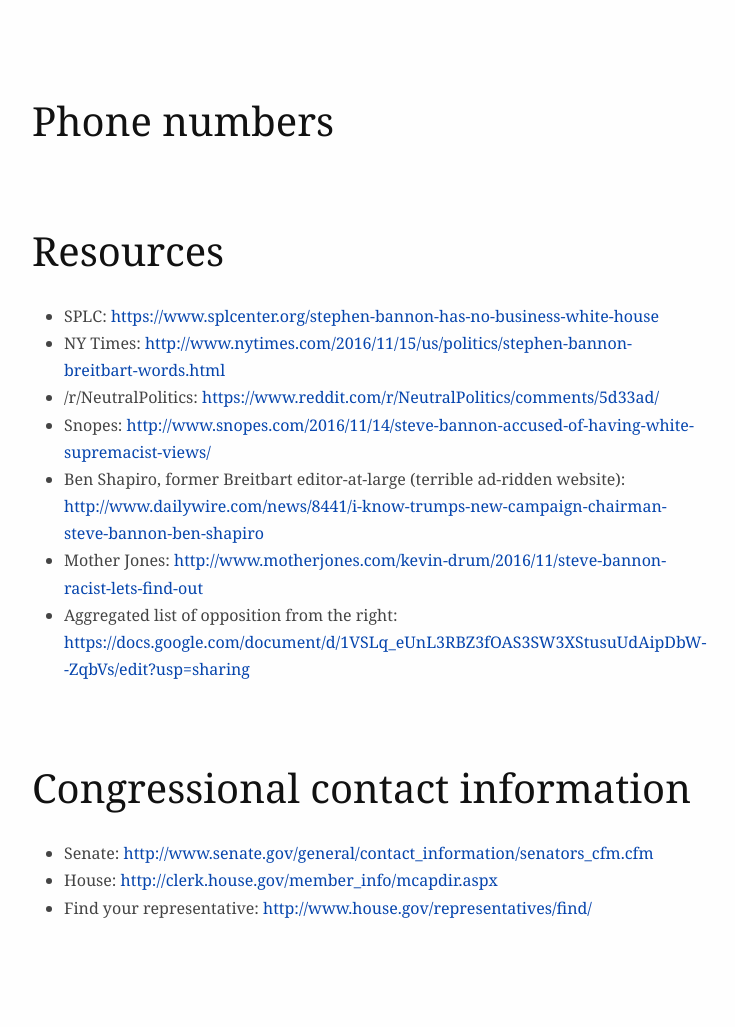
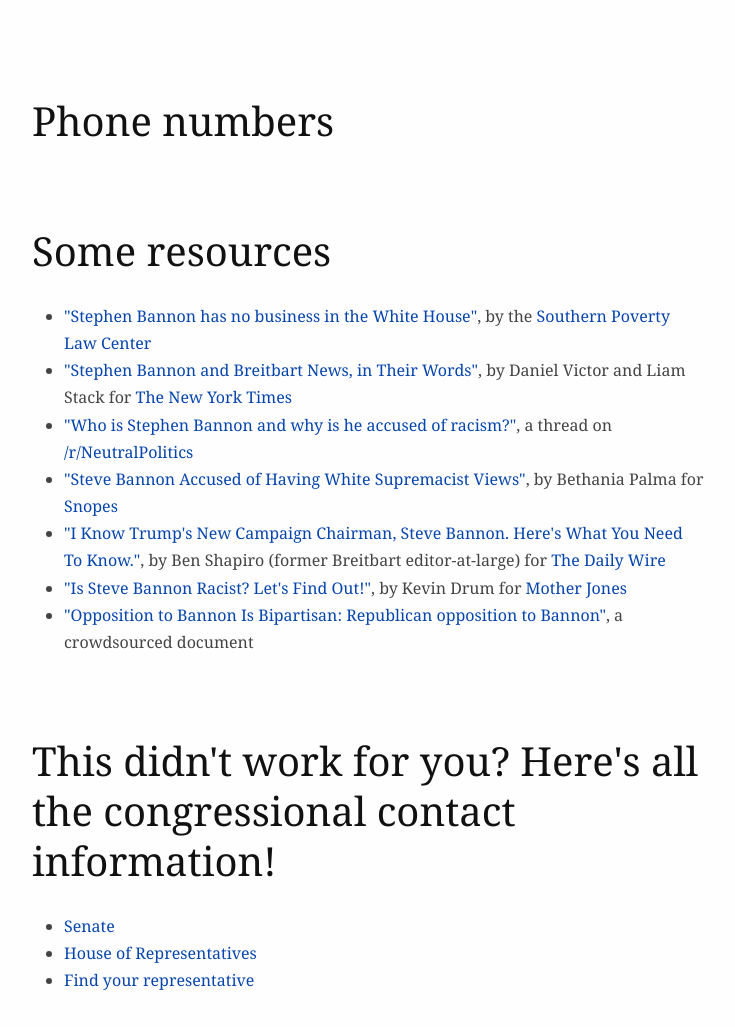
Before and after one commit to durka/ban-bannon, a Django app: template website/call/templates/call/scripts.html in a window 1280 px wide. Shown: the whole page, without its empty margins (272-1007 px from the left). Before the commit the page ends 918 px from the top, so only its background shows below. Run offline with Django 3.2, Linux system fonts and the light colour scheme; the template is opened without the code that fills it, so the values that code supplies are empty; parts of the project's set-up code (start-up, migrations or seed data) failed here and were passed over.

Commit message:
Format links

```diff
--- a/website/call/templates/call/scripts.html
+++ b/website/call/templates/call/scripts.html
@@ -40,21 +40,48 @@
         {% endif %}
         {% include "call/critters_scripts.html" with critters=good_critters %}
 
-        <h1 id="resources">Resources</h1>
+        <h1 id="some-resources">Some resources</h1>
         <ul>
-            <li>SPLC: <a href="https://www.splcenter.org/stephen-bannon-has-no-business-white-house" class="uri">https://www.splcenter.org/stephen-bannon-has-no-business-white-house</a></li>
-            <li>NY Times: <a href="http://www.nytimes.com/2016/11/15/us/politics/stephen-bannon-breitbart-words.html" class="uri">http://www.nytimes.com/2016/11/15/us/politics/stephen-bannon-breitbart-words.html</a></li>
-            <li>/r/NeutralPolitics: <a href="https://www.reddit.com/r/NeutralPolitics/comments/5d33ad/" class="uri">https://www.reddit.com/r/NeutralPolitics/comments/5d33ad/</a></li>
-            <li>Snopes: <a href="http://www.snopes.com/2016/11/14/steve-bannon-accused-of-having-white-supremacist-views/" class="uri">http://www.snopes.com/2016/11/14/steve-bannon-accused-of-having-white-supremacist-views/</a></li>
-            <li>Ben Shapiro, former Breitbart editor-at-large (terrible ad-ridden website): <a href="http://www.dailywire.com/news/8441/i-know-trumps-new-campaign-chairman-steve-bannon-ben-shapiro" class="uri">http://www.dailywire.com/news/8441/i-know-trumps-new-campaign-chairman-steve-bannon-ben-shapiro</a></li>
-            <li>Mother Jones: <a href="http://www.motherjones.com/kevin-drum/2016/11/steve-bannon-racist-lets-find-out" class="uri">http://www.motherjones.com/kevin-drum/2016/11/steve-bannon-racist-lets-find-out</a></li>
-            <li>Aggregated list of opposition from the right: <a href="https://docs.google.com/document/d/1VSLq_eUnL3RBZ3fOAS3SW3XStusuUdAipDbW--ZqbVs/edit?usp=sharing" class="uri">https://docs.google.com/document/d/1VSLq_eUnL3RBZ3fOAS3SW3XStusuUdAipDbW--ZqbVs/edit?usp=sharing</a></li>
+            <li>
+                <a href="https://www.splcenter.org/stephen-bannon-has-no-business-white-house">"Stephen Bannon has no business in the White House"</a>,
+                by the
+                <a href="https://www.splcenter.org/">Southern Poverty Law Center</a>
+            </li>
+            <li>
+                <a href="http://www.nytimes.com/2016/11/15/us/politics/stephen-bannon-breitbart-words.html">"Stephen Bannon and Breitbart News, in Their Words"</a>,
+                by Daniel Victor and Liam Stack for
+                <a href="http://www.nytimes.com/">The New York Times</a>
+            </li>
+            <li>
+                <a href="https://www.reddit.com/r/NeutralPolitics/comments/5d33ad/who_is_stephen_bannon_and_why_is_he_accused_of/">"Who is Stephen Bannon and why is he accused of racism?"</a>,
+                a thread on
+                <a href="https://www.reddit.com/r/NeutralPolitics">/r/NeutralPolitics</a>
+            </li>
+            <li>
+                <a href="http://www.snopes.com/2016/11/14/steve-bannon-accused-of-having-white-supremacist-views/">"Steve Bannon Accused of Having White Supremacist Views"</a>,
+                by Bethania Palma for
+                <a href="http://www.snopes.com/">Snopes</a>
+            </li>
+            <li>
+                <a href="http://www.dailywire.com/news/8441/i-know-trumps-new-campaign-chairman-steve-bannon-ben-shapiro">"I Know Trump's New Campaign Chairman, Steve Bannon.  Here's What You Need To Know."</a>,
+                by Ben Shapiro (former Breitbart editor-at-large) for
+                <a href="http://www.dailywire.com/">The Daily Wire</a>
+            </li>
+            <li>
+                <a href="http://www.motherjones.com/kevin-drum/2016/11/steve-bannon-racist-lets-find-out">"Is Steve Bannon Racist? Let's Find Out!"</a>,
+                by Kevin Drum for
+                <a href="http://www.motherjones.com/">Mother Jones</a>
+            </li>
+            <li>
+                <a href="https://docs.google.com/document/d/1VSLq_eUnL3RBZ3fOAS3SW3XStusuUdAipDbW--ZqbVs/edit?usp=sharing">"Opposition to Bannon Is Bipartisan: Republican opposition to Bannon"</a>,
+                a crowdsourced document
+            </li>
         </ul>
-        <h1 id="congressional-contact-information">Congressional contact information</h1>
+        <h1 id="congressional-contact-information">This didn't work for you?  Here's all the congressional contact information!</h1>
         <ul>
-            <li>Senate: <a href="http://www.senate.gov/general/contact_information/senators_cfm.cfm" class="uri">http://www.senate.gov/general/contact_information/senators_cfm.cfm</a></li>
-            <li>House: <a href="http://clerk.house.gov/member_info/mcapdir.aspx" class="uri">http://clerk.house.gov/member_info/mcapdir.aspx</a></li>
-            <li>Find your representative: <a href="http://www.house.gov/representatives/find/" class="uri">http://www.house.gov/representatives/find/</a></li>
+            <li><a href="http://www.senate.gov/general/contact_information/senators_cfm.cfm">Senate</a></li>
+            <li><a href="http://clerk.house.gov/member_info/mcapdir.aspx">House of Representatives</a></li>
+            <li><a href="http://www.house.gov/representatives/find/">Find your representative</a></li>
         </ul>
     </body>
 </html>
```
